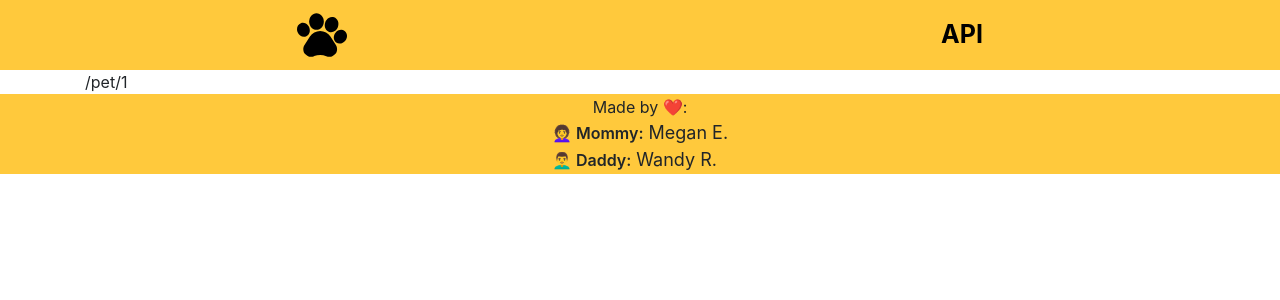
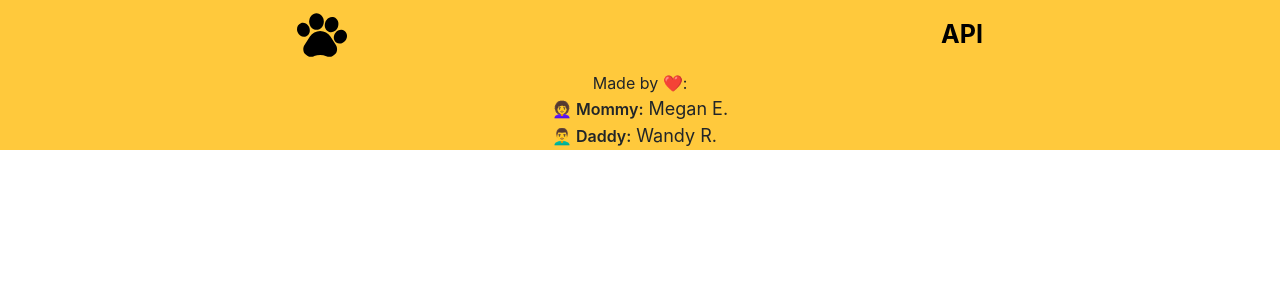
Before and after one commit to sntwandy/pets, a Next.js app: page /pet/1 in a window 1280 px wide. Shown: the top 300 px of the page. Built offline with nearby package versions, Linux system fonts and the light colour scheme.

Commit message:
Fix API bug

```diff
--- a/pages/pet/[id].jsx
+++ b/pages/pet/[id].jsx
@@ -6,7 +6,7 @@ const Pet = () => {
 
   return(
     <section className="container">
-    { window.location.pathname }
+    {  }
     </section>
   );
 };
```
